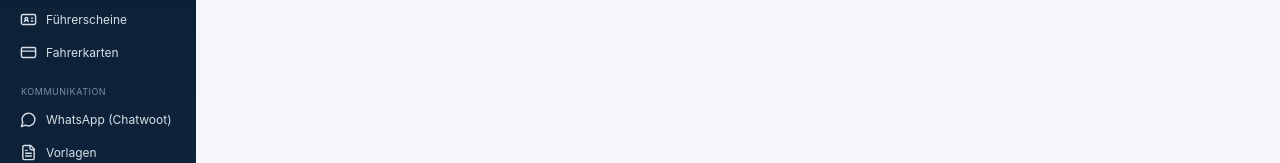
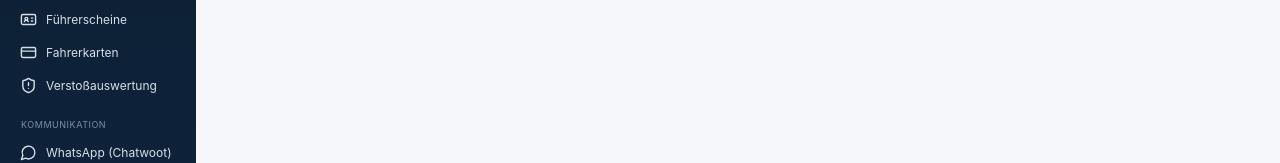
Before and after one commit to zgbln99/lts-control-center, a Next.js app in the folder apps/web/: page /settings in a window 1280 px wide. Shown: the part 383-546 px from the top of the page. Built offline with nearby package versions, Linux system fonts and the light colour scheme; no server answers.

Commit message:
feat: link tachograph violations module

```diff
--- a/apps/web/components/sidebar.tsx
+++ b/apps/web/components/sidebar.tsx
@@ -1,7 +1,7 @@
 'use client';
 import Link from 'next/link';
 import { usePathname } from 'next/navigation';
-import { LayoutDashboard, Truck, Container, CalendarDays, Wrench, Archive, UserRound, IdCard, CreditCard, MessageCircle, FileText, Workflow, FolderOpen, BarChart3, ReceiptEuro, MapPin, CalendarRange, Boxes, Settings, Bot } from 'lucide-react';
+import { LayoutDashboard, Truck, Container, CalendarDays, Wrench, Archive, UserRound, IdCard, CreditCard, MessageCircle, FileText, Workflow, FolderOpen, BarChart3, ReceiptEuro, MapPin, CalendarRange, Boxes, Settings, Bot, ShieldAlert } from 'lucide-react';
 
 const sections = [
   { title:'', items:[{label:'Dashboard', icon:LayoutDashboard, href:'/dashboard'}]},
@@ -15,7 +15,8 @@ const sections = [
   { title:'FAHRER', items:[
     {label:'Fahrer',icon:UserRound,href:'/fahrer'},
     {label:'Führerscheine',icon:IdCard,href:'/fahrer/fuehrerscheine'},
-    {label:'Fahrerkarten',icon:CreditCard,href:'/fahrer/fahrerkarten'}
+    {label:'Fahrerkarten',icon:CreditCard,href:'/fahrer/fahrerkarten'},
+    {label:'Verstoßauswertung',icon:ShieldAlert,href:'/fahrer/verstoesse'}
   ]},
   { title:'KOMMUNIKATION', items:[
     {label:'WhatsApp (Chatwoot)',icon:MessageCircle,href:'/kommunikation/whatsapp'},
```
